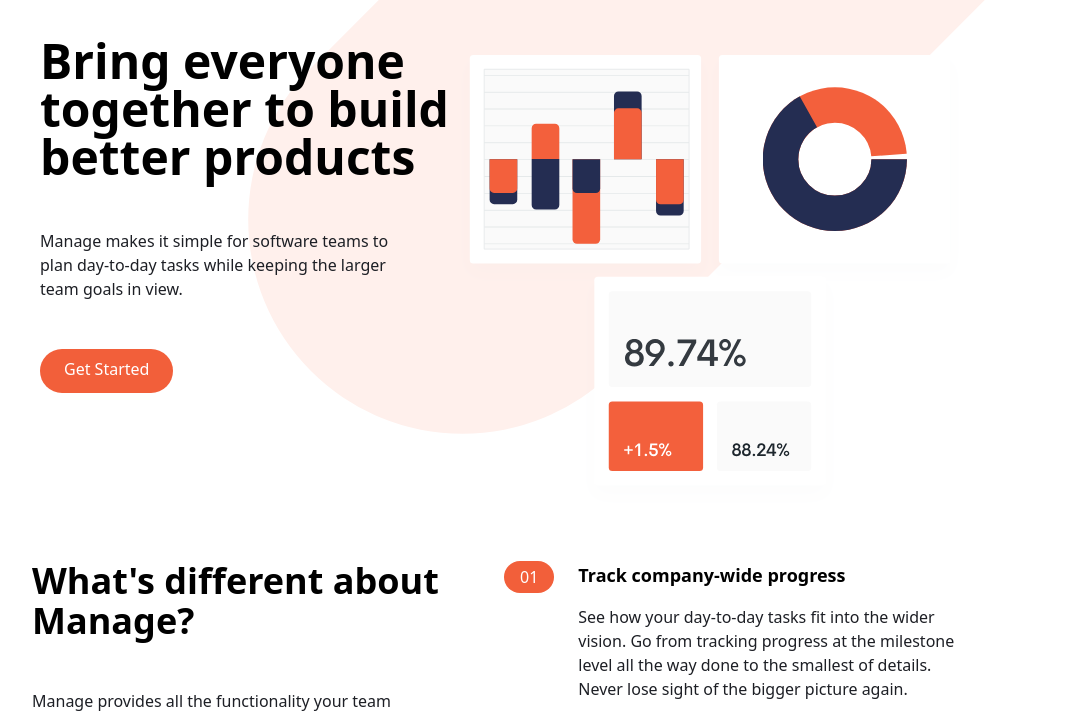
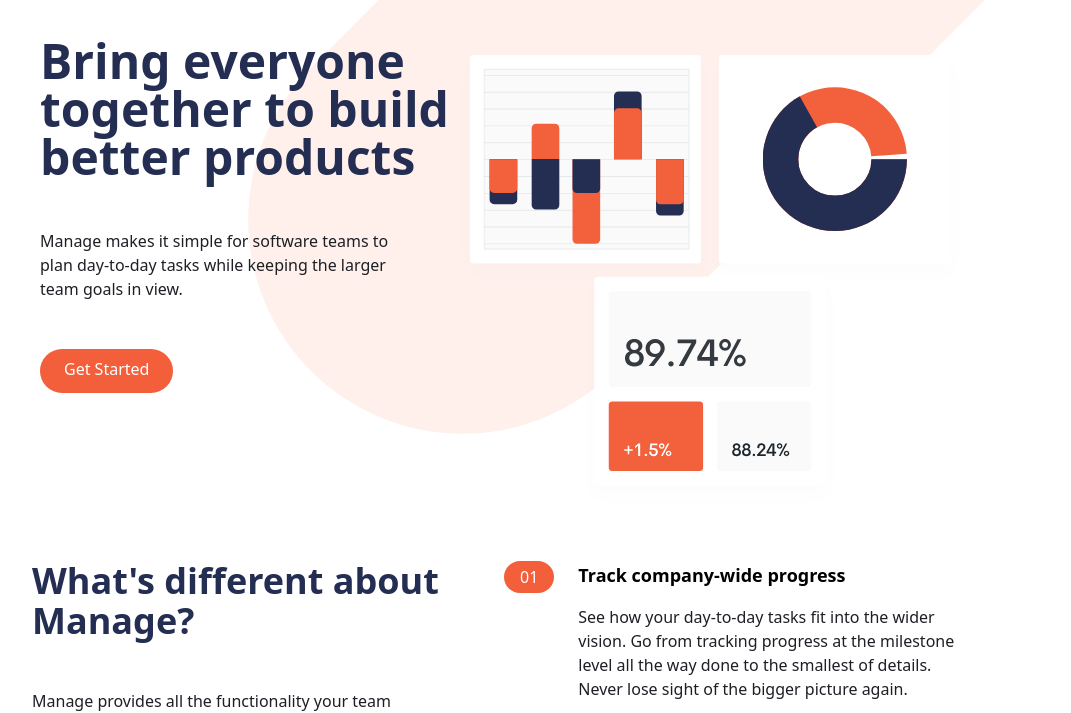
Before and after one commit to Sleekpenny/landing-page-for-manage-clone-, a website: page index.html in a window 1280 px wide. Shown: the part 95-808 px from the top of the page, without its empty margins (136-1207 px from the left). Drawn offline with Linux system fonts and the light colour scheme.

Commit message:
added text color to h1

```diff
--- a/index.html
+++ b/index.html
@@ -59,7 +59,7 @@
         <div class="container flex flex-col-reverse md:flex-row items-center px-6 mx-auto mt-10 space-y-0 md:space-y-0">
           <!-- Left item -->
           <div class="flex flex-col mb-32 space-y-12 md:w-1/2">
-              <h1 class="max-w-md text-4xl font-bold text-center md:text-5xl md:text-left">
+              <h1 class="max-w-md text-4xl font-bold text-center text-darkBlue md:text-5xl md:text-left">
                 Bring everyone together to build better products
               </h1>
               <p class="max-w-sm text-center text-darkGrayishBlue md:text-left">Manage makes it simple for software teams to plan day-to-day tasks while keeping the larger team goals in view.</p>
@@ -80,7 +80,7 @@
         <div class="container flex flex-col px-4 mx-auto mt-10 space-y-12 md:space-y-0 md:flex-row">
              <!-- whas different -->
         <div class="flex flex-col space-y-12 md:w-1/2">
-          <h2 class="max-w-md text-4xl font-bold text-center md:text-left">
+          <h2 class="max-w-md text-4xl font-bold text-center text-darkBlue md:text-left">
              What's different about Manage?
           </h2>
           <p class="max-w-sm text-center text-darkGrayishBlue md:text-left">
```
